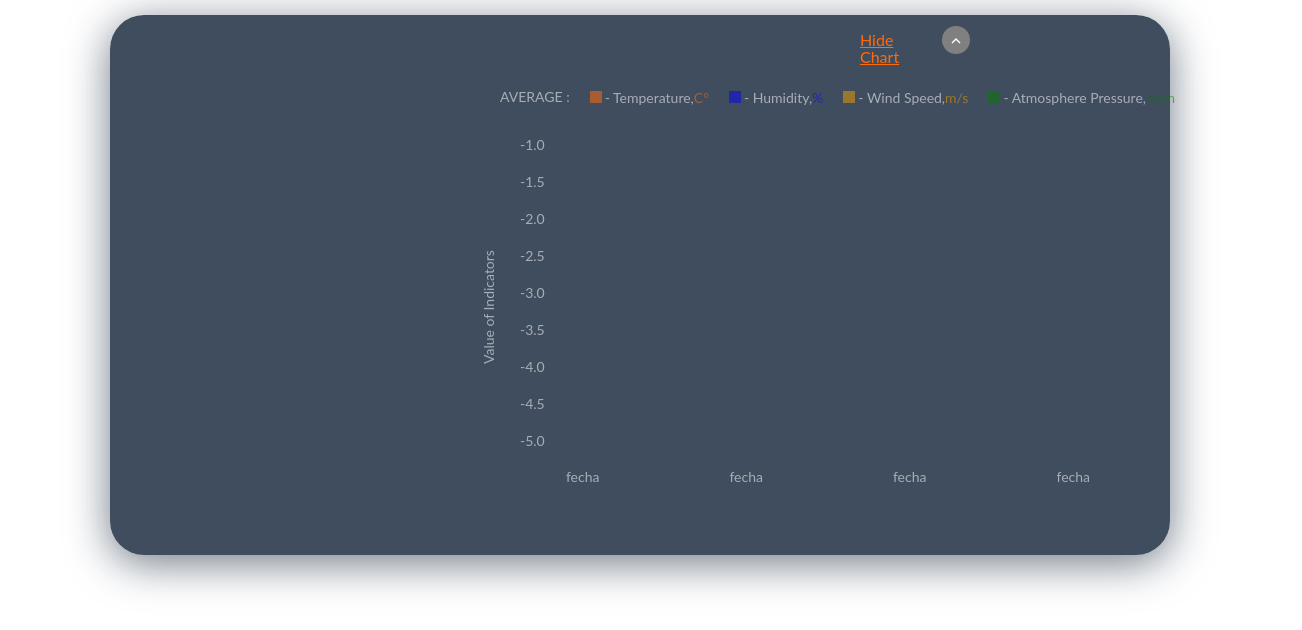
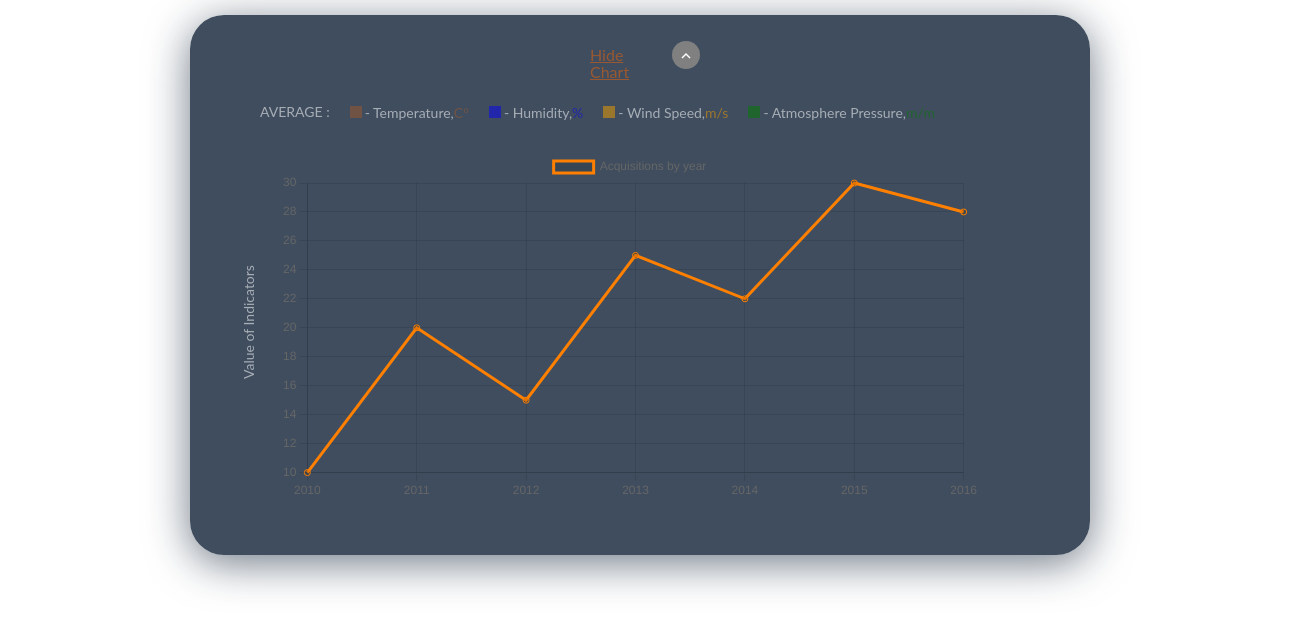
Before and after one commit to CristianRodr/project-weather, a website built with Parcel: page index.html in a window 1280 px wide. Shown: the whole page, 1302 px wide, since content can reach past the window. Built offline with nearby package versions, Linux system fonts and the light colour scheme.

Commit message:
new commit

```diff
--- a/assets/css/styles.css
+++ b/assets/css/styles.css
@@ -1,6 +1,6 @@
 :root {
   --first: rgba(16, 33, 54, 0.8);
-  --second: rgba(255, 107, 9, 1);
+  --second: rgba(235, 99, 8, 0.521);
   --third: gray;
   --fourth: white;
   --five:rgba(9, 6, 235, 1);
@@ -17,13 +17,14 @@
 @media screen and (min-width: 320px) and (max-width: 767px) {
   .contenedor{
     width: 280px;
-    height: 516px;
+    height: 400px;
     margin-left: auto;
     margin-right: auto;
     margin-top: 15px;
     background-color:var(--first);
     box-shadow: 0px 8px 43px var(--eigth);
     border-radius: 34px;
+    position: relative;
   }
   .average, .contparams{
     display: block;
@@ -40,7 +41,7 @@
     height: 28px;
     position: absolute;
     top: 26px;
-    left: 110px;
+    left: 95px;
     display: flex;
   }
   .contenedor__hide{
@@ -129,11 +130,11 @@
   }
   .contenedor__tabla{
     width: 268px;
-    height: 265px;
+    height: 150px;
     margin-top: 22px;
-    margin-left: 22px;
     display: flex;
     overflow: hidden;
+    position: absolute;
   }
   .contenedor__tabla__medidas{
     width: 50px;
@@ -166,7 +167,7 @@
     opacity: 0.54;
   }
 }
-@media screen and (min-width: 768px) and (max-width: 1024px) {
+@media screen and (min-width: 768px) and (max-width: 1023px) {
   .contenedor{
     width: 620px;
     height: 462px;
@@ -176,13 +177,14 @@
     background-color:var(--first);
     box-shadow: 0px 8px 43px var(--eigth);
     border-radius: 34px;
+    position: relative;
   }
   .contenedor__tag{
     width: 110px;
     height: 28px;
     position: absolute;
     top: 36px;
-    left: 320px;
+    left: 270px;
     display: flex;
   }
   .contenedor__hide{
@@ -229,7 +231,6 @@
     display: flex;
     align-items: baseline;
     text-align: right;
-
   }
   .contenedor__parametros li{
     margin-right: 25px;
@@ -281,18 +282,21 @@
     height: 20px;
     rotate: -90deg;
     margin-top: 80px;
-    margin-left: -108px;
-    color:var(--fourth);
+    left: -180px;
+    color: var(--fourth);
     font-weight: 400;
     font-size: 14px;
     line-height: 17px;
     opacity: 0.54;
+    position: relative;
   }
   .contenedor__tabla{
     width: 589px;
     height: 277px;
     margin-top: -67px;
     display: flex;
+    position: absolute;
+    right: 10%;
   }
   .contenedor__tabla__medidas{
     width: 50px;
@@ -333,7 +337,7 @@
 }
 @media screen and (min-width: 1024px) {
   .contenedor{
-    width: 1060px;
+    width: 900px;
     height: 540px;
     margin-left: auto;
     margin-right: auto;
@@ -341,6 +345,7 @@
     background-color:var(--first);
     box-shadow: 0px 8px 43px var(--eigth);
     border-radius: 34px;
+    position: relative;
   }
   .average, .contparams{
     display: flex;
@@ -357,7 +362,7 @@
     height: 28px;
     position: absolute;
     top: 26px;
-    left: 860px;
+    left: 400px;
     display: flex;
   }
   .contenedor__hide{
@@ -387,7 +392,7 @@
     height: 430px;
     position: absolute;
     top: 88px;
-    left: 480px;
+    left: 50px;
   }
   .contenedor__parametros{
     width: 100%;
--- a/assets/js/index.js
+++ b/assets/js/index.js
@@ -1 +1,32 @@
-console.log("hola mundo");
+import Chart from 'chart.js/auto'
+
+function grafica() {
+  const data = [
+    { year: 2010, count: 10 },
+    { year: 2011, count: 20 },
+    { year: 2012, count: 15 },
+    { year: 2013, count: 25 },
+    { year: 2014, count: 22 },
+    { year: 2015, count: 30 },
+    { year: 2016, count: 28 },
+  ];
+
+  new Chart(
+    document.getElementById('acquisitions'),
+    {
+      type: 'line',
+      data: {
+        labels: data.map(row => row.year),
+        datasets: [
+          {
+            label: 'Acquisitions by year',
+            data: data.map(row => row.count),
+            borderColor: '#ff8000',
+          }
+        ]
+      }
+    }
+  );
+}
+
+grafica();
--- a/index.html
+++ b/index.html
@@ -1,12 +1,12 @@
 <!DOCTYPE html>
 <html lang="en">
 <head>
-    <meta charset="UTF-8" />
-    <meta http-equiv="X-UA-Compatible" content="IE=edge" />
-    <meta name="viewport" content="width=device-width, initial-scale=1.0" />
-    <title>Weather</title>
-    <link rel="stylesheet" href="/assets/css/styles.css" />
-    <script type="module" defer src="/assets/js/index.js"></script>
+    <meta charset="UTF-8">
+    <meta http-equiv="X-UA-Compatible" content="IE=edge">
+    <meta name="viewport" content="width=device-width, initial-scale=1.0">
+    <title>Document</title>
+    <script type="module" src="./assets/js/index.js"></script>
+    <link rel="stylesheet" href="./assets/css/styles.css">
 </head>
     <body>
         <div class="contenedor">
@@ -14,7 +14,7 @@
             <div class="contenedor__hide">
               Hide Chart
             </div>
-        <button type="button" class="contenedor__button"><img src="assets/css/images/Vector 2 (1).png" alt=""></button>
+            <button type="button" class="contenedor__button"><img src="./assets/css/images/Vector 2 (1).png" alt=""></button>
           </div>
           <div class="contenedor__grafica">
             <ul class="contenedor__parametros">
@@ -30,25 +30,7 @@
              <p>Value of Indicators</p>
             </div>
             <div class="contenedor__tabla">
-          <ul class="contenedor__tabla__medidas">
-            <li>-1.0</li>
-            <li>-1.5</li>
-            <li>-2.0</li>
-            <li>-2.5</li>
-            <li>-3.0</li>
-            <li>-3.5</li>
-            <li>-4.0</li>
-            <li>-4.5</li>
-            <li>-5.0</li>
-          </ul>
-          <div class="contenedor__tabla__fechas">
-            <ul class="historial">
-              <li class="historial__fecha">fecha</li>
-              <li class="historial__fecha">fecha</li>
-              <li class="historial__fecha">fecha</li>
-              <li class="historial__fecha">fecha</li>
-            </ul>
-          </div>
+                <canvas id="acquisitions"></canvas>
             </div>
             </div>
           </div>
```
Also changed, not shown: package.json (added, +27 -0 lines), dist/Vector 2 (1).d6127b09.png (added), dist/index.html (added), 5 other files. Lines whose indentation alone changed are shown as unchanged.
